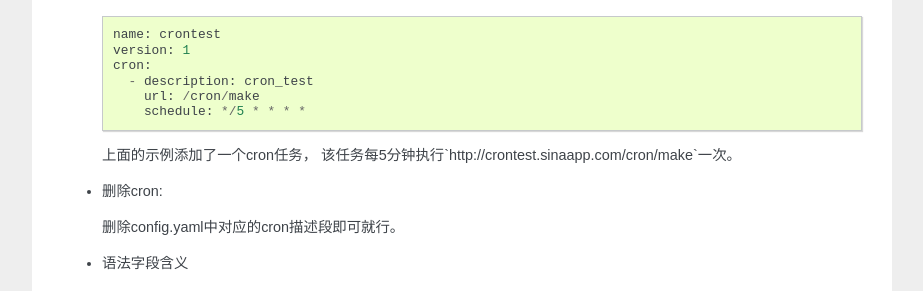
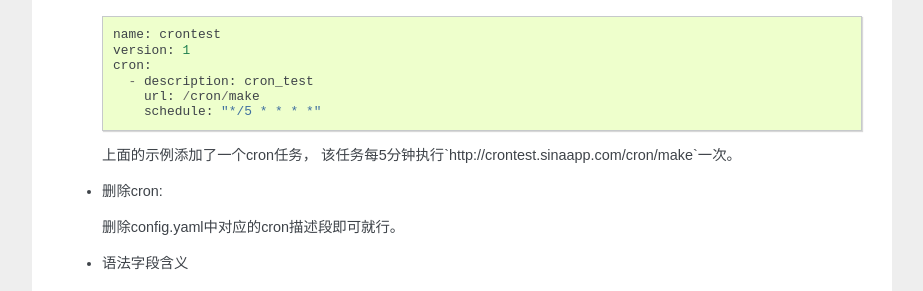
Before and after one commit to sinacloud/sae-python-dev-guide, a Sphinx documentation site: the page built from docs/service.rst, in a window 1280 px wide and 900 px high, scrolled down 2936 px. Shown: the part 156-447 px from the top of the window, without its empty margins (198-1121 px from the left). Built offline with Sphinx 7.4.7, drawn with Linux system fonts in a browser that asks for light colours.

Commit message:
Update cron example, fix yaml syntax error

```diff
--- a/docs/service.rst
+++ b/docs/service.rst
@@ -181,7 +181,7 @@ Cron的配置文件为 `config.yaml` ，Cron的执行状态可在应用的管理
         cron:
           - description: cron_test
             url: /cron/make
-            schedule: */5 * * * *
+            schedule: "*/5 * * * *"
 
     上面的示例添加了一个cron任务，
     该任务每5分钟执行`http://crontest.sinaapp.com/cron/make`一次。
```
